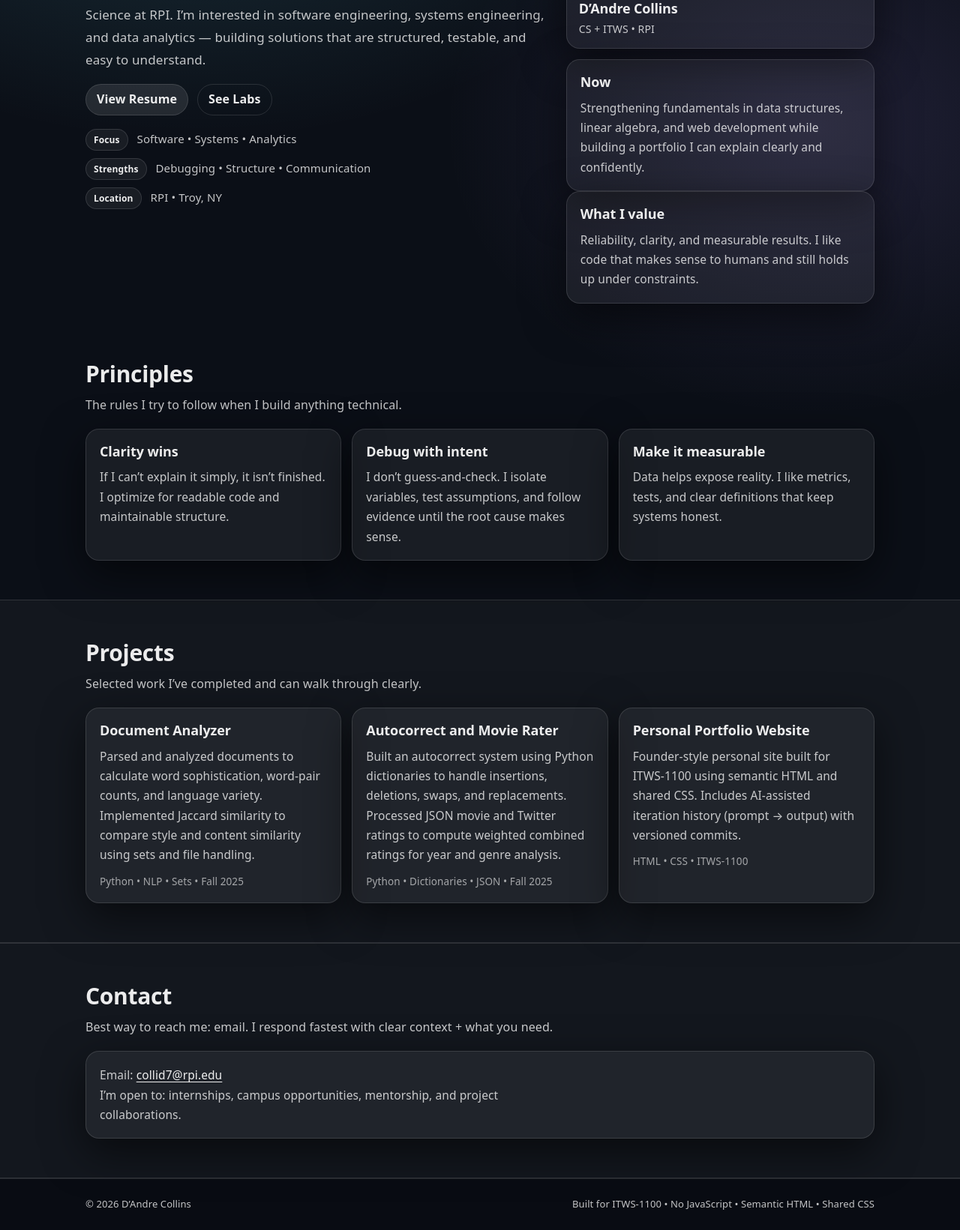
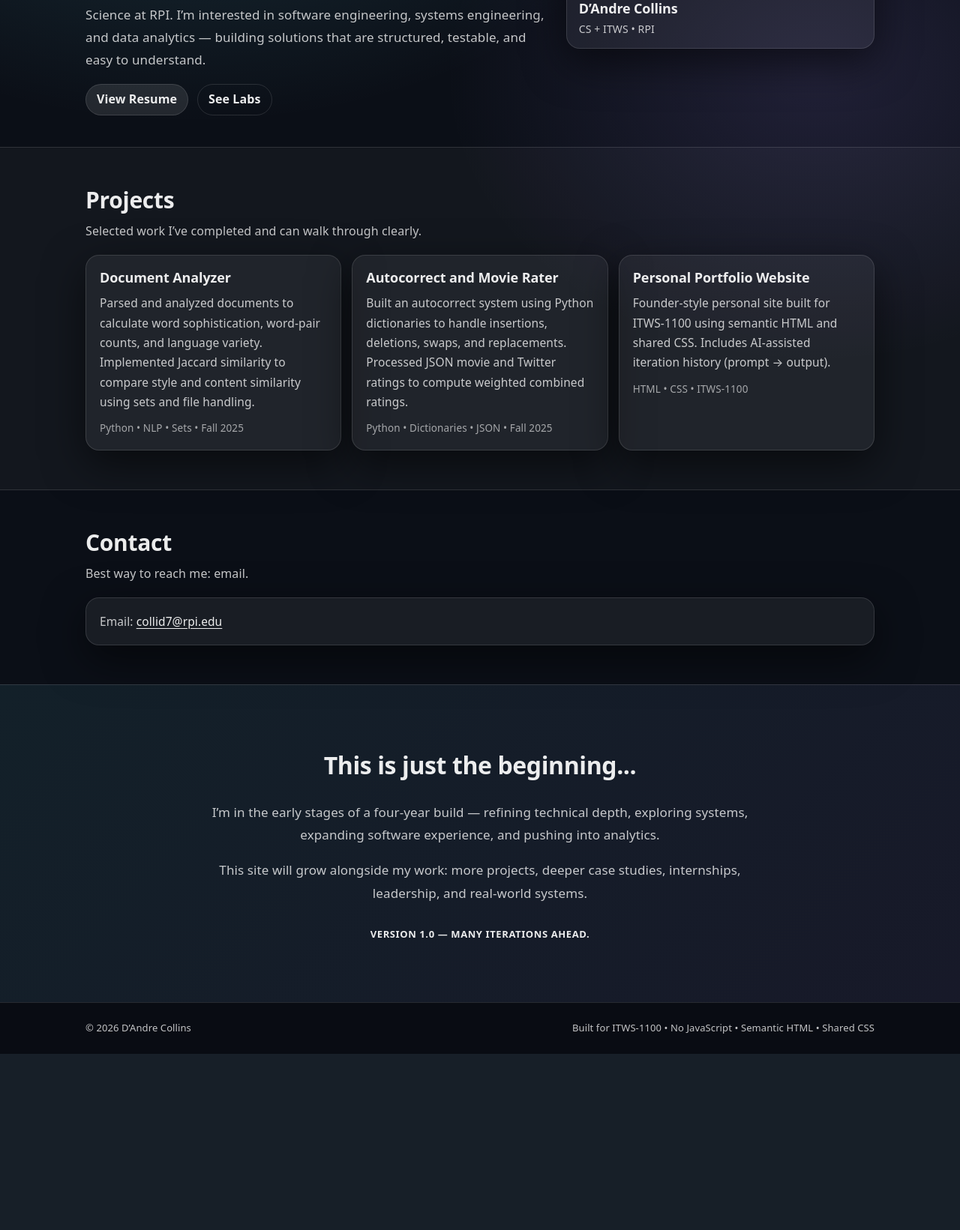
Before and after one commit to dandrecollins07-ctrl/itws-1100, a PHP site: page / in a window 1280 px wide. Shown: the part 462-2103 px from the top of the page at 75% size. After the commit the page ends 1868 px from the top, so only its background shows below. Run offline with PHP 8.4, Linux system fonts and the light colour scheme.

Commit message:
Added a version section
Stated that I'm just getting started.

```diff
--- a/iit/assets/css/site.css
+++ b/iit/assets/css/site.css
@@ -535,3 +535,43 @@
     padding: 46px 0;
   }
 }
+/* =========================
+   Future / Coming Soon Section
+   ========================= */
+
+.future-section {
+  padding: 80px 0;
+  background: linear-gradient(
+    135deg,
+    rgba(110, 231, 255, 0.08),
+    rgba(167, 139, 250, 0.08)
+  );
+  border-top: 1px solid var(--border);
+}
+
+.future-inner {
+  max-width: 780px;
+  text-align: center;
+}
+
+.future-title {
+  margin: 0 0 20px 0;
+  font-size: 32px;
+  letter-spacing: -0.4px;
+}
+
+.future-text {
+  margin: 0 0 16px 0;
+  font-size: 17px;
+  line-height: 1.8;
+  color: var(--muted);
+}
+
+.future-highlight {
+  margin-top: 28px;
+  font-weight: 700;
+  letter-spacing: 0.6px;
+  text-transform: uppercase;
+  font-size: 13px;
+  color: var(--text);
+}
--- a/iit/index.html
+++ b/iit/index.html
@@ -22,40 +22,20 @@
 
       <nav aria-label="Primary">
         <ul class="nav-list">
-          <li>
-            <a class="nav-link is-active" href="index.html">
-              Home
-            </a>
-          </li>
-
-          <li>
-            <a class="nav-link" href="#projects">
-              Projects
-            </a>
-          </li>
-
-          <li>
-            <a class="nav-link" href="#contact">
-              Contact
-            </a>
-          </li>
-
+          <li><a class="nav-link is-active" href="index.html">Home</a></li>
+          <li><a class="nav-link" href="#projects">Projects</a></li>
+          <li><a class="nav-link" href="#contact">Contact</a></li>
           <li>
             <a class="nav-link"
                href="labs/index.html"
                target="_blank"
-               rel="noopener">
-              Labs
-            </a>
+               rel="noopener">Labs</a>
           </li>
-
           <li>
             <a class="nav-link"
                href="lab02/index.html"
                target="_blank"
-               rel="noopener">
-              Resume
-            </a>
+               rel="noopener">Resume</a>
           </li>
         </ul>
       </nav>
@@ -63,6 +43,7 @@
   </header>
 
   <main id="content">
+    <!-- HERO -->
     <section class="hero">
       <div class="container hero-grid">
         <div class="hero-left">
@@ -83,36 +64,18 @@
             <a class="btn"
                href="lab02/index.html"
                target="_blank"
-               rel="noopener">
-              View Resume
-            </a>
+               rel="noopener">View Resume</a>
 
             <a class="btn btn-ghost"
                href="labs/index.html"
                target="_blank"
-               rel="noopener">
-              See Labs
-            </a>
+               rel="noopener">See Labs</a>
           </div>
-
-          <ul class="quick-facts" aria-label="Quick facts">
-            <li><span class="pill">Focus</span> Software • Systems • Analytics</li>
-            <li><span class="pill">Strengths</span> Debugging • Structure • Communication</li>
-            <li><span class="pill">Location</span> RPI • Troy, NY</li>
-          </ul>
         </div>
 
         <div class="hero-right">
           <div class="headshot-card">
             <div class="headshot-frame">
-              <!--
-                HEADSHOT SETUP (NO JS):
-                Put your real headshot here:
-                assets/images/headshot.png
-
-                IMPORTANT:
-                - The filename MUST match exactly (case sensitive).
-              -->
               <picture>
                 <source srcset="assets/images/headshot.png">
                 <img class="headshot-img"
@@ -125,61 +88,12 @@
               <p class="headshot-name">D’Andre Collins</p>
               <p class="headshot-role">CS + ITWS • RPI</p>
             </div>
-
-          </div>
-
-          <div class="card highlight">
-            <h2 class="card-title">Now</h2>
-            <p class="card-text">
-              Strengthening fundamentals in data structures, linear algebra, and web development while
-              building a portfolio I can explain clearly and confidently.
-            </p>
-          </div>
-
-          <div class="card highlight">
-            <h2 class="card-title">What I value</h2>
-            <p class="card-text">
-              Reliability, clarity, and measurable results. I like code that makes sense to humans and still holds up under constraints.
-            </p>
           </div>
         </div>
       </div>
     </section>
 
-    <section id="principles" class="section">
-      <div class="container">
-        <header class="section-head">
-          <h2 class="section-title">Principles</h2>
-          <p class="section-subtitle">
-            The rules I try to follow when I build anything technical.
-          </p>
-        </header>
-
-        <div class="grid-3">
-          <article class="card">
-            <h3 class="card-title">Clarity wins</h3>
-            <p class="card-text">
-              If I can’t explain it simply, it isn’t finished. I optimize for readable code and maintainable structure.
-            </p>
-          </article>
-
-          <article class="card">
-            <h3 class="card-title">Debug with intent</h3>
-            <p class="card-text">
-              I don’t guess-and-check. I isolate variables, test assumptions, and follow evidence until the root cause makes sense.
-            </p>
-          </article>
-
-          <article class="card">
-            <h3 class="card-title">Make it measurable</h3>
-            <p class="card-text">
-              Data helps expose reality. I like metrics, tests, and clear definitions that keep systems honest.
-            </p>
-          </article>
-        </div>
-      </div>
-    </section>
-
+    <!-- PROJECTS -->
     <section id="projects" class="section section-alt">
       <div class="container">
         <header class="section-head">
@@ -203,7 +117,7 @@
             <h3 class="card-title">Autocorrect and Movie Rater</h3>
             <p class="card-text">
               Built an autocorrect system using Python dictionaries to handle insertions, deletions, swaps, and replacements.
-              Processed JSON movie and Twitter ratings to compute weighted combined ratings for year and genre analysis.
+              Processed JSON movie and Twitter ratings to compute weighted combined ratings.
             </p>
             <p class="meta">Python • Dictionaries • JSON • Fall 2025</p>
           </article>
@@ -212,7 +126,7 @@
             <h3 class="card-title">Personal Portfolio Website</h3>
             <p class="card-text">
               Founder-style personal site built for ITWS-1100 using semantic HTML and shared CSS.
-              Includes AI-assisted iteration history (prompt → output) with versioned commits.
+              Includes AI-assisted iteration history (prompt → output).
             </p>
             <p class="meta">HTML • CSS • ITWS-1100</p>
           </article>
@@ -220,12 +134,13 @@
       </div>
     </section>
 
-    <section id="contact" class="section section-alt">
+    <!-- CONTACT -->
+    <section id="contact" class="section">
       <div class="container">
         <header class="section-head">
           <h2 class="section-title">Contact</h2>
           <p class="section-subtitle">
-            Best way to reach me: email. I respond fastest with clear context + what you need.
+            Best way to reach me: email.
           </p>
         </header>
 
@@ -234,13 +149,31 @@
             Email:
             <a href="mailto:collid7@rpi.edu">collid7@rpi.edu</a>
           </p>
-
-          <p class="card-text">
-            I’m open to: internships, campus opportunities, mentorship, and project collaborations.
-          </p>
         </div>
       </div>
     </section>
+
+    <!-- COMING SOON / FUTURE -->
+    <section class="future-section">
+      <div class="container future-inner">
+        <h2 class="future-title">This is just the beginning...</h2>
+
+        <p class="future-text">
+          I’m in the early stages of a four-year build — refining technical depth,
+          exploring systems, expanding software experience, and pushing into analytics.
+        </p>
+
+        <p class="future-text">
+          This site will grow alongside my work: more projects, deeper case studies,
+          internships, leadership, and real-world systems.
+        </p>
+
+        <p class="future-highlight">
+          Version 1.0 — many iterations ahead.
+        </p>
+      </div>
+    </section>
+
   </main>
 
   <footer class="site-footer">
```
